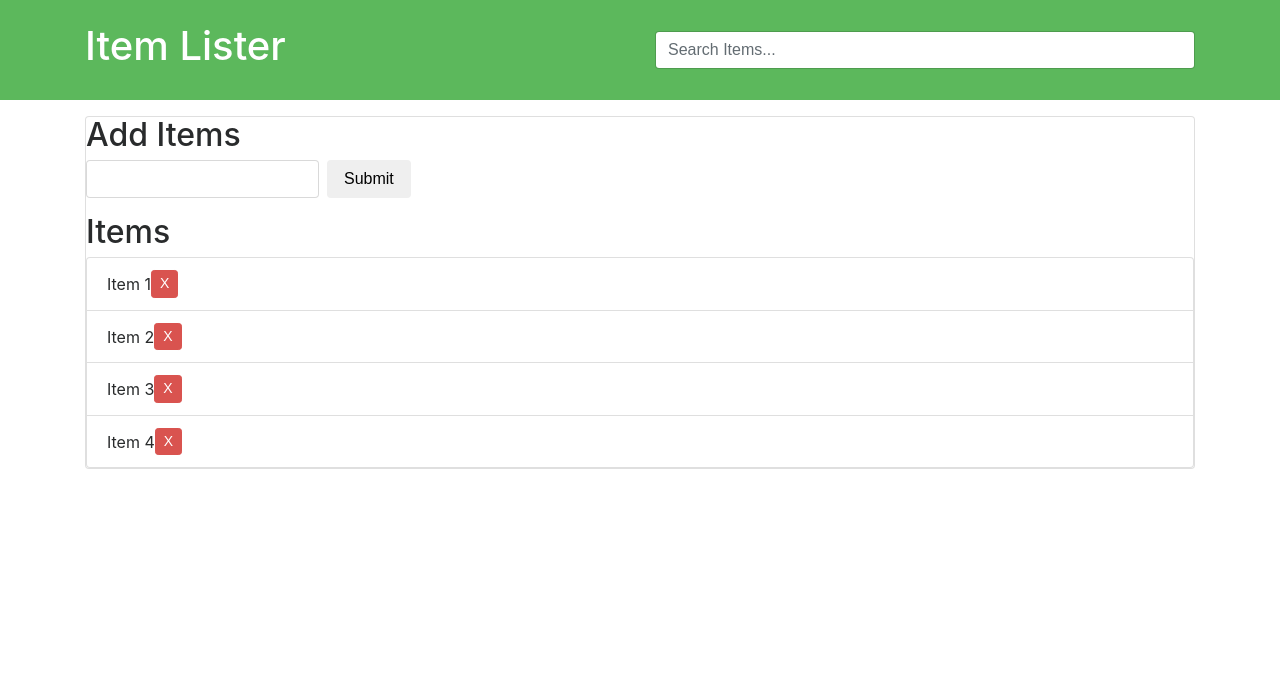
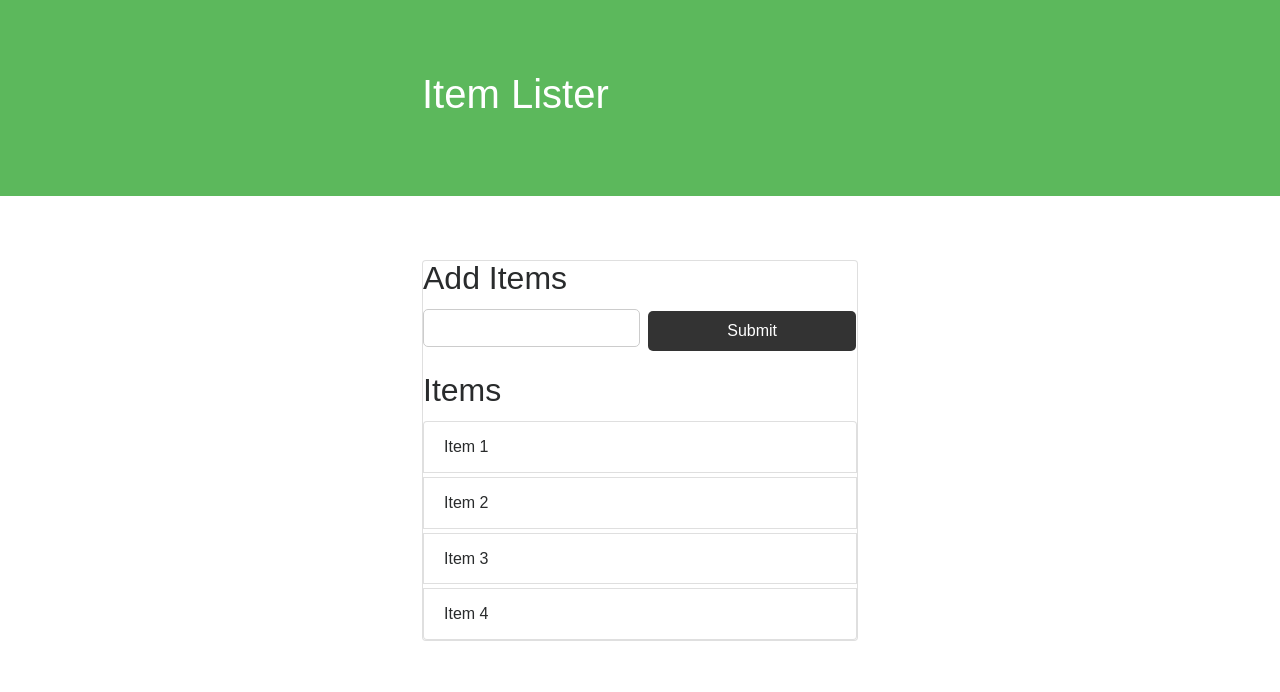
Before and after one commit to jhzlklprs/Javascript-DOM-Crash-Course, a plain HTML site: page index.html in a window 1280 px wide. Drawn offline with nearby package versions, Linux system fonts and the light colour scheme.

Commit message:
Updating header

```diff
--- a/index.html
+++ b/index.html
@@ -5,20 +5,15 @@
   <meta http-equiv="X-UA-Compatible" content="IE=edge">
   <meta name="viewport" content="width=device-width, initial-scale=1.0">
   <link rel="stylesheet" href="https://maxcdn.bootstrapcdn.com/bootstrap/4.0.0.beta/css/bootstrap.min.css" integrity="sha384-/Y6pD6FV/Vv2HJnA6t+vslU6fwYXjCFtcEpHbNJ0lyAFsXTsjBbfaDjzALeQsN6M" crossorigin="anonymous">
-  <title>Item Lister</title>
+  <link rel=stylesheet type="text/css" href="style.css">
+
+<title>Item Lister</title>
 </head>
 <body>
 
 <header id="main-header" class="bg-success text-white p-4 mb-3">
   <div class="container">
-    <div class="row">
-      <div class="col-md-6">
           <h1 id="header-title">Item Lister</h1>
-      </div>
-      <div class="col-md-6 align-self-center">
-          <input type="text" class="form-control" id="filter" placeholder="Search Items...">
-      </div>
-    </div>
   </div>
 </header>
 
@@ -35,10 +30,10 @@
   <h2 class="title">Items</h2>
 
   <ul id="items" class="list-group">
-    <li class="list-group-item">Item 1 <button class="btn btn-danger btn-sm float-right delete">X</button></li>
-    <li class="list-group-item">Item 2 <button class="btn btn-danger btn-sm float-right delete">X</button></li>
-    <li class="list-group-item">Item 3 <button class="btn btn-danger btn-sm float-right delete">X</button></li>
-    <li class="list-group-item">Item 4 <button class="btn btn-danger btn-sm float-right delete">X</button></li>
+    <li class="list-group-item">Item 1 </li>
+    <li class="list-group-item">Item 2 </li>
+    <li class="list-group-item">Item 3 </li>
+    <li class="list-group-item">Item 4 </li>
   </ul>
 
  </div>
--- a/style.css
+++ b/style.css
@@ -22,9 +22,9 @@
 
 
   #main-header {
-    background: #46e914;
-    padding: 1rem;
-    text-align: center;
+    background: #2196f3;
+    padding: 10px;
+    color: #fff;
   }
 
   .container {
@@ -43,17 +43,20 @@
     display: block;
   }
 
-  #my-form input[type='text'] {
-    width: 100%;
-    padding: 8px;
+  #addForm input[type='text'] {
+    width: 50%;
+    padding: 8px 10px;
     margin-bottom: 10px;
     border-radius: 5px;
+    margin-top: 5px;
+    margin-right: 5px;
     border: 1px solid #ccc;
   }
 
   .btn {
     display: block;
-    width: 100%;
+    float: right;
+    width: 48%;
     padding: 10px 15px;
     border: 0;
     background: #333;
```
